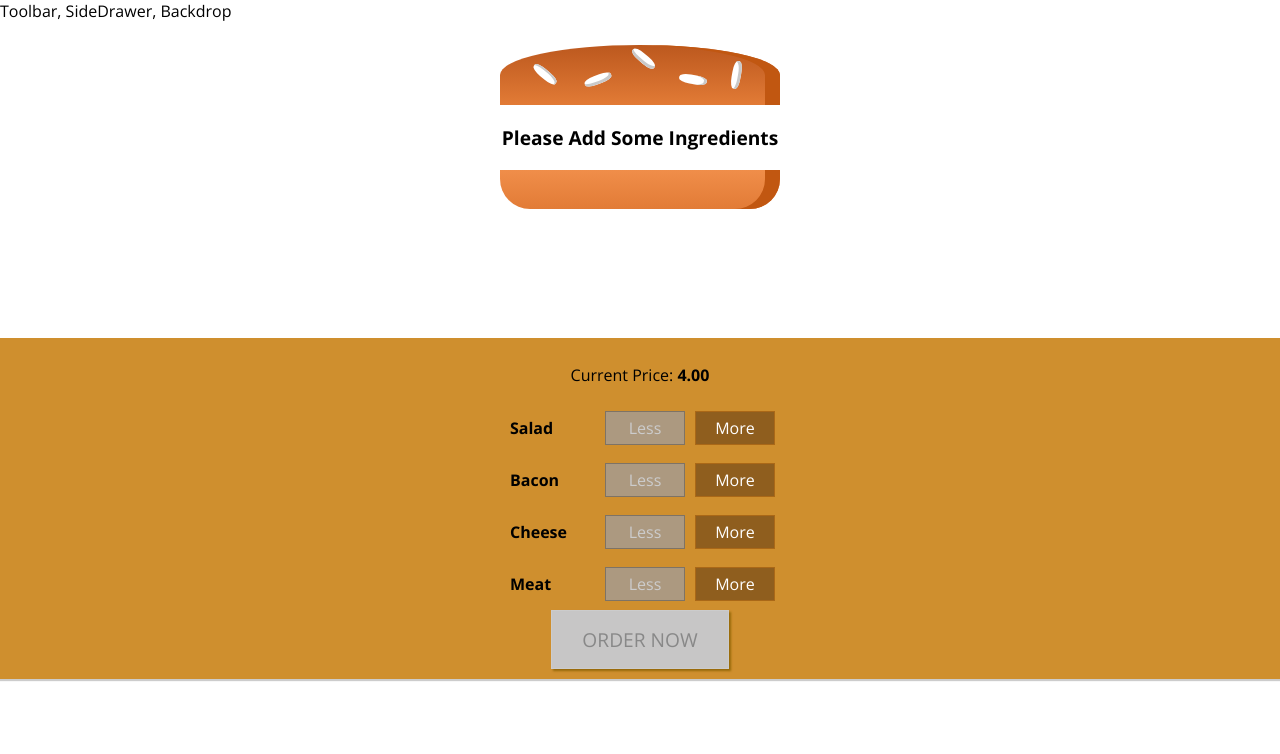
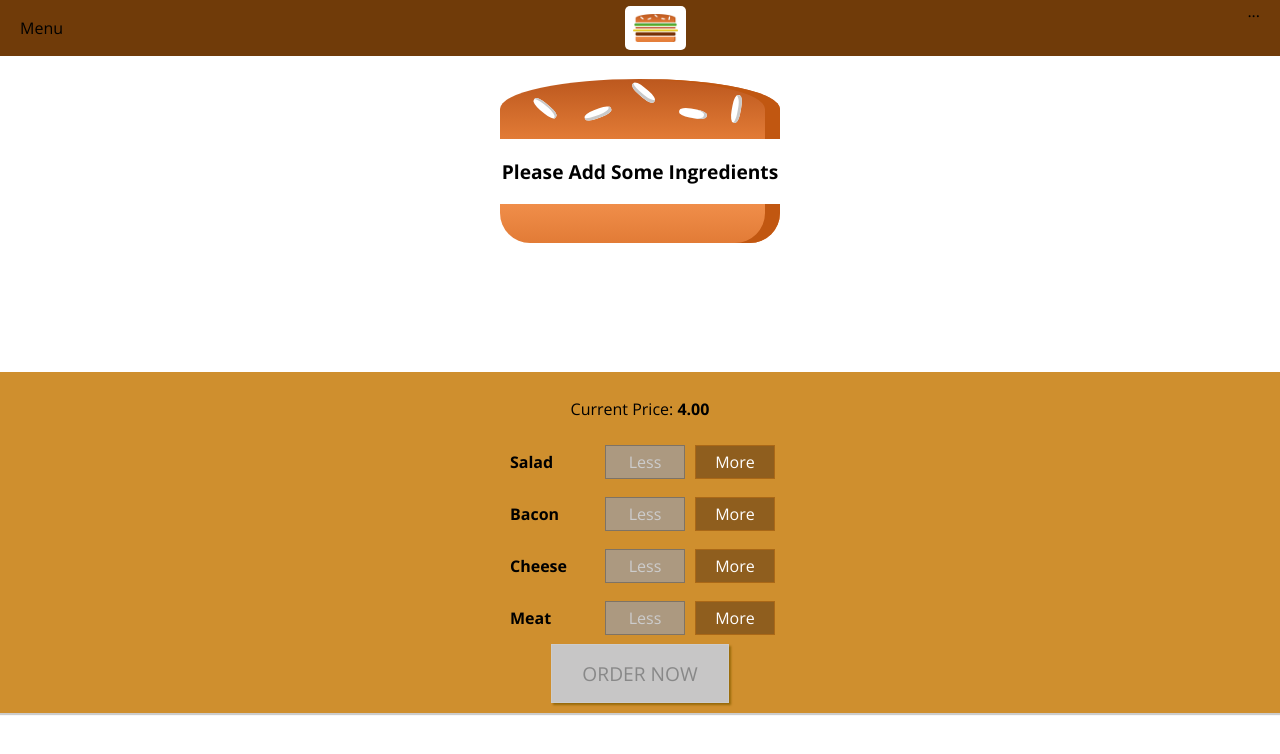
Before and after one commit to ar2zee/My-Burger, a React app: page / in a window 1280 px wide. Shown: the top 754 px of the page. Built offline with nearby package versions, Linux system fonts and the light colour scheme.

Commit message:
Logo Implementation

```diff
--- a/src/components/Layout/Layout.css
+++ b/src/components/Layout/Layout.css
@@ -1,3 +1,3 @@
 .Content{
-    margin-top: 16px;
+    margin-top: 72px;
 }
--- a/src/components/Layout/Layout.js
+++ b/src/components/Layout/Layout.js
@@ -1,10 +1,11 @@
 import React from 'react';
 import Aux from '../../hoc/Aux';
 import classes from './Layout.css';
+import Toolbar from "../Navigation/Toolbar/Toolbar";
 
 const layout = (props) => (
     <Aux>
-        <div>Toolbar, SideDrawer, Backdrop</div>
+        <Toolbar/>
         <main className={classes.Content}>
             {props.children}
         </main>
--- /dev/null
+++ b/src/components/Logo/Logo.css
@@ -0,0 +1,11 @@
+.Logo {
+    background-color: white;
+    padding: 8px;
+    height: 80%;
+    box-sizing: border-box;
+    border-radius: 5px;
+}
+
+.Logo img {
+    height: 100%;
+}
--- /dev/null
+++ b/src/components/Logo/Logo.js
@@ -0,0 +1,12 @@
+import React from 'react';
+
+import burgerLogo from '../../assets/images/burger-logo.png';
+import classes from './Logo.css';
+
+const logo = (props) => (
+    <div className={classes.Logo}>
+        <img src={burgerLogo} alt="My Burger" />
+    </div>
+);
+
+export default logo;
--- /dev/null
+++ b/src/components/Navigation/Toolbar/Toolbar.css
@@ -0,0 +1,18 @@
+.Toolbar{
+    height: 56px;
+    width: 100%;
+    position: fixed;
+    top: 0px;
+    left: 0px;
+    background-color: #703b09;
+    display: flex;
+    justify-content: space-between;
+    align-items: center;
+    padding: 0 20px;
+    box-sizing: border-box;
+    z-index: 90;
+}
+
+.Toolbar nav{
+    height: 100%;
+}
--- /dev/null
+++ b/src/components/Navigation/Toolbar/Toolbar.js
@@ -0,0 +1,19 @@
+import React from 'react';
+import Logo from '../../Logo/Logo';
+
+import classes from './Toolbar.css';
+
+const toolbar = (props) => {
+    return(
+        <header className={classes.Toolbar}>
+        <div>Menu</div>
+        <Logo />
+        <nav>
+            ...
+        </nav>
+    </header>
+    )
+
+}
+
+export default toolbar;
```
Also changed, not shown: src/assets/images/burger-logo.png (added).
